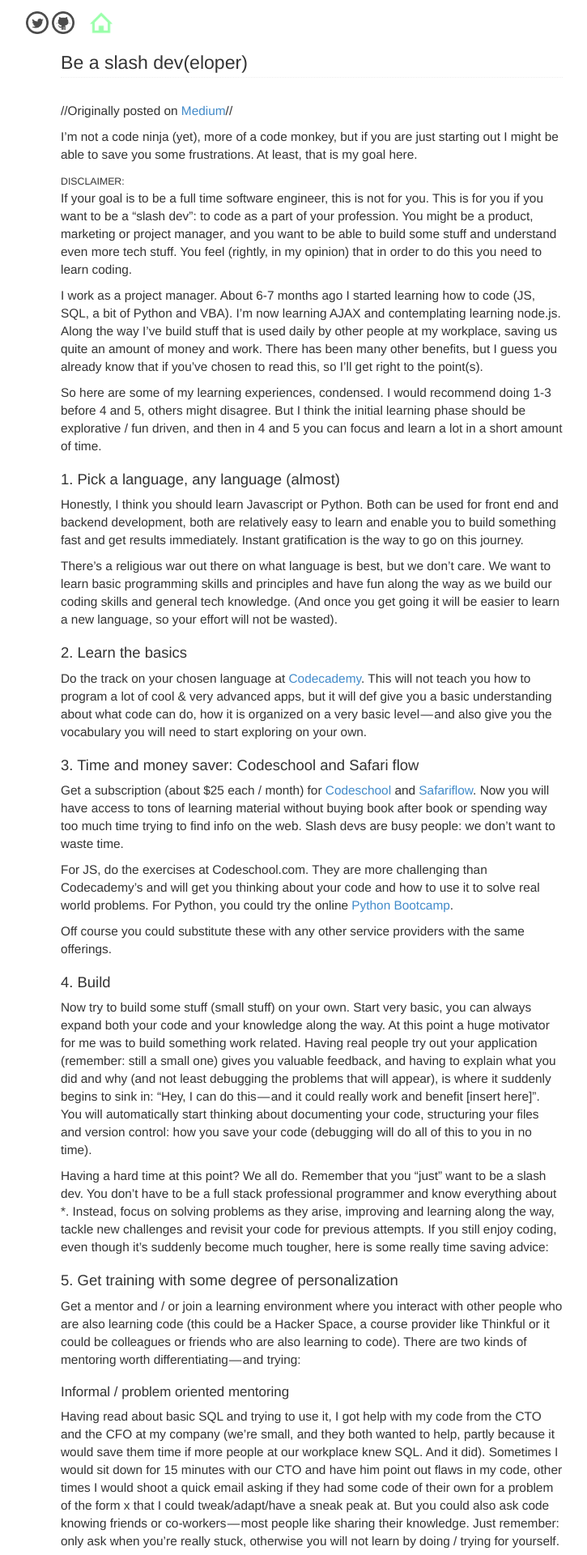
After one commit to pbyriel/web, a PHP site: page /posts/slashdeveloper.html in a window 1280 px wide. The commit adds this page. Shown: the top 1920 px of the page at 81% size, without its empty margins (255-980 px from the left). Run offline with PHP 8.4, Linux system fonts and the light colour scheme; some libraries are stand-ins or nearby versions.

Commit message:
added post from medium

```diff
--- a/css/posts.css
+++ b/css/posts.css
@@ -2,20 +2,10 @@
   display: inherit; }
 
 h2 {
-    font-size: 16px;}
-
-
+    font-size: 1.2em;}
 
 .caption h2 {
-    font-size: 14px;
-}
+    font-size: 14px;}
 
-
-.last {
-    padding-bottom: 20px;
-}
-
-.highlight {
-    padding-top: -20px;
-    padding-bottom: -20px;
-}
+h3 {
+    font-size: 1.1em;}
--- /dev/null
+++ b/posts/slashdeveloper.html
@@ -0,0 +1,103 @@
+<!DOCTYPE html>
+<!-- Footer icons by iconmonstr.com -->
+<html lang="en">
+<head>
+    <meta charset="utf-8">
+    <meta http-equiv="X-UA-Compatible" content="IE=edge">
+    <meta name="viewport" content="width=device-width, initial-scale=1">
+    <link rel="shortcut icon" href="#">
+    <title>&#64;pbyriel</title>
+    <link rel="stylesheet" href="../css/bootstrap.min.css" media="screen">
+    <link href="../css/main.css" media="screen" rel="stylesheet">
+    <link href="../css/posts.css" media="screen" rel="stylesheet">
+</head>
+<body class="home">
+    <div class="container .col-xs-1">
+        <div class="header">
+            <div class="social">
+                <a href="http://www.twitter.com/pbyriel" target="_blank">
+                    <img src="../img/iconmonstr-twitter-black.png">
+                </a>
+                <a href="http://www.github.com/pbyriel" target="_blank">
+                    <img src="../img/iconmonstr-github-black.png">
+                </a>
+                    <a href="../home.html"><img class="homeimg" src="../img/iconmonstr-home3.png"></a>
+            </div>
+            <h1 class="page-header">Be a slash dev(eloper) </h1>
+        </div>
+        <div class="content">
+            <p class="text-left">//Originally posted on <a href="https://medium.com/tech-talk/c8c707a8177e" target="_blank">Medium</a>//</p>
+            <p class="text-left">I’m not a code ninja (yet), more of a code monkey, but if you are just starting out I might be able to save you some frustrations. At least, that is my goal here.</p>
+            <p class="text-left"><span style="font-size:0.8em;">DISCLAIMER:</span><br>If your goal is to be a full time software engineer, this is not for you. This is for you if you want to be a “slash dev”: to code as a part of your profession. You might be a product, marketing or project manager, and you want to be able to build some stuff and understand even more tech stuff. You feel (rightly, in my opinion) that in order to do this you need to learn coding.</p>
+            <p class="text-left">I work as a project manager. About 6-7 months ago I started learning how to code (JS, SQL, a bit of Python and VBA). I’m now learning AJAX and contemplating learning node.js. Along the way I’ve build stuff that is used daily by other people at my workplace, saving us quite an amount of money and work. There has been many other benefits, but I guess you already know that if you’ve chosen to read this, so I’ll get right to the point(s).</p>
+            <p class="text-left">So here are some of my learning experiences, condensed. I would recommend doing 1-3 before 4 and 5, others might disagree. But I think the initial learning phase should be explorative / fun driven, and then in 4 and 5 you can focus and learn a lot in a short amount of time.</p>
+            <h2>1. Pick a language, any language (almost)</h2>
+            <p class="text-left">Honestly, I think you should learn Javascript or Python. Both can be used for front end and backend development, both are relatively easy to learn and enable you to build something fast and get results immediately. Instant gratification is the way to go on this journey.</p>
+            <p class="text-left">There’s a religious war out there on what language is best, but we don’t care. We want to learn basic programming skills and principles and have fun along the way as we build our coding skills and general tech knowledge. (And once you get going it will be easier to learn a new language, so your effort will not be wasted).</p>
+            <h2>2. Learn the basics</h2>
+            <p class="text-left">Do the track on your chosen language at <a>Codecademy</a>. This will not teach you how to program a lot of cool &amp; very advanced apps, but it will def give you a basic understanding about what code can do, how it is organized on a very basic level — and also give you the vocabulary you will need to start exploring on your own.</p>
+            <h2>3. Time and money saver: Codeschool and Safari flow</h2>
+            <p class="text-left">Get a subscription (about $25 each / month) for <a href="http://www.codeschool.com" target="_blank">Codeschool</a> and <a  href="http://www.safariflow.com" target="_blank">Safariflow</a>. Now you will have access to tons of learning material without buying book after book or spending way too much time trying to find info on the web. Slash devs are busy people: we don’t want to waste time.</p>
+            <p class="text-left">For JS, do the exercises at Codeschool.com. They are more challenging than Codecademy’s and will get you thinking about your code and how to use it to solve real world problems. For Python, you could try the online <a href="http://blog.safariflow.com/python-bootcamp/" target="_blank">Python Bootcamp</a>.</p>
+            <p class="text-left">Off course you could substitute these with any other service providers with the same offerings.</p>
+            <h2>4. Build</h2>
+            <p class="text-left">Now try to build some stuff (small stuff) on your own. Start very basic, you can always expand both your code and your knowledge along the way. At this point a huge motivator for me was to build something work related. Having real people try out your application (remember: still a small one) gives you valuable feedback, and having to explain what you did and why (and not least debugging the problems that will appear), is where it suddenly begins to sink in: “Hey, I can do this — and it could really work and benefit [insert here]”. You will automatically start thinking about documenting your code, structuring your files and version control: how you save your code (debugging will do all of this to you in no time).</p>
+            <p class="text-left">Having a hard time at this point? We all do. Remember that you “just” want to be a slash dev. You don’t have to be a full stack professional programmer and know everything about *. Instead, focus on solving problems as they arise, improving and learning along the way, tackle new challenges and revisit your code for previous attempts. If you still enjoy coding, even though it’s suddenly become much tougher, here is some really time saving advice:</p>
+            <h2>5. Get training with some degree of personalization</h2>
+            <p class="text-left">Get a mentor and / or join a learning environment where you interact with other people who are also learning code (this could be a Hacker Space, a course provider like Thinkful or it could be colleagues or friends who are also learning to code). There are two kinds of mentoring worth differentiating — and trying:</p>
+            <h3>Informal / problem oriented mentoring</h3>
+            <p class="text-left">Having read about basic SQL and trying to use it, I got help with my code from the CTO and the CFO at my company (we’re small, and they both wanted to help, partly because it would save them time if more people at our workplace knew SQL. And it did). Sometimes I would sit down for 15 minutes with our CTO and have him point out flaws in my code, other times I would shoot a quick email asking if they had some code of their own for a problem of the form x that I could tweak/adapt/have a sneak peak at. But you could also ask code knowing friends or co-workers — most people like sharing their knowledge. Just remember: only ask when you’re really stuck, otherwise you will not learn by doing / trying for yourself.</p>
+            <h3>Formal / learning oriented mentoring</h3>
+            <p class="text-left">I recently signed up for the 3 month front end web development course at <a  href="http://www.thinkful.com" target="_blank">Thinkful</a> (there‘s also a Python course). Two main points:</p>
+            <p class="text-left">Having someone structure a curriculum for you is a huge time saver (and also stops you from fretting about if you are learning the right things in the right order etc.). Remember, you want to cover the basics as quickly and painless as possible so you can move on to more interesting stuff.</p>
+            <p class="text-left">They assign you a mentor that you talk to on a weekly basis. Your mentor can quickly help you over hurdles but is also an excellent resource for answering general questions about e.g. code documentation, design patterns etc. Best of all: You won’t be a pest, because it is their job to help you. Also, it is a huge motivator to have to actually present something to someone, and not just having your code in a file on your computer. And also, it is inspiring to be taught 1:1 by people who <i>really</i> know how to code.</p>
+            <h2>6. Think about what you learned and how to maintain it</h2>
+            <p class="text-left">At this point you should reap a lot benefits from your coding adventures: The ability to understand the principles behind what the tech people say or write (even if they are programming in another language) will make it much easier for you to ask intelligent questions and get relevant answers. It will also help you read documentation, pinpoint issues with specifications and allow you in general to “translate” and mediate between the commerce and it development side of your organization. You will have a “feel” for the technical side of your business that you simply didn’t have before.</p>
+            <p class="text-left">At this point it will be easier to maintain and develop that knowledge through projects at work (and hobby coding. Have a child? They will love even the most basic game if they know you build it) or further learning.</p>
+            <p class="text-left">So… I think you made it. Where you want to go from here really depends on what you specifically want to achieve. If you’re looking for more advanced learning, have a look at <a  href="http://www.udacity.com" target="_blank">Udacity’s</a> offerings (mostly Python) where I’ll be heading myself at some point.</p>
+
+            <div class="spacer100"></div>
+            <!-- REUSABLE CSS COMPONENTS FROM BOOTSTRAP -->
+                <!-- For multiple code lines: <pre> -->
+                <!-- To indicate keyboard user input: <kbd> -->
+                <!-- USE FOR PORTFOLIO PAGE
+                    <ul class="media-list">
+                      <li class="media">
+                        <a class="pull-left" href="#">
+                          <img class="media-object" src="..." alt="...">
+                        </a>
+                        <div class="media-body">
+                          <h4 class="media-heading">Media heading</h4>
+                          ...
+                        </div>
+                      </li>
+                    </ul>
+                    -->
+                <!-- Insert pager
+                <ul class="pager">
+                    <li class="previous"><a href="#">&larr; Older</a></li>
+                    <li class="next"><a href="#">Newer &rarr;</a></li>
+                </ul>
+                -->
+        </div>
+            <div id="comments">
+                <div id="disqus_thread">
+                    <script type="text/javascript">
+                /* * * CONFIGURATION VARIABLES: EDIT BEFORE PASTING INTO YOUR WEBPAGE * * */
+                        var disqus_shortname = 'pbyriel'; // required: replace example with your forum shortname
+
+                /* * * DON'T EDIT BELOW THIS LINE * * */
+                (function() {
+                    var dsq = document.createElement('script'); dsq.type = 'text/javascript'; dsq.async = true;
+                    dsq.src = '//' + disqus_shortname + '.disqus.com/embed.js';
+                    (document.getElementsByTagName('head')[0] || document.getElementsByTagName('body')[0]).appendChild(dsq);
+                })();
+            </script>
+                    <noscript>Please enable JavaScript to view the <a href="http://disqus.com/?ref_noscript">comments powered by Disqus.</a>
+                    </noscript>
+            <a href="http://disqus.com" class="dsq-brlink">comments powered by <span class="logo-disqus">Disqus</span></a>
+                </div>
+            </div>
+        <div class="footer"></div>
+    </div>
+</body>
```
Also changed, not shown: home.html (+7 -0 lines).
